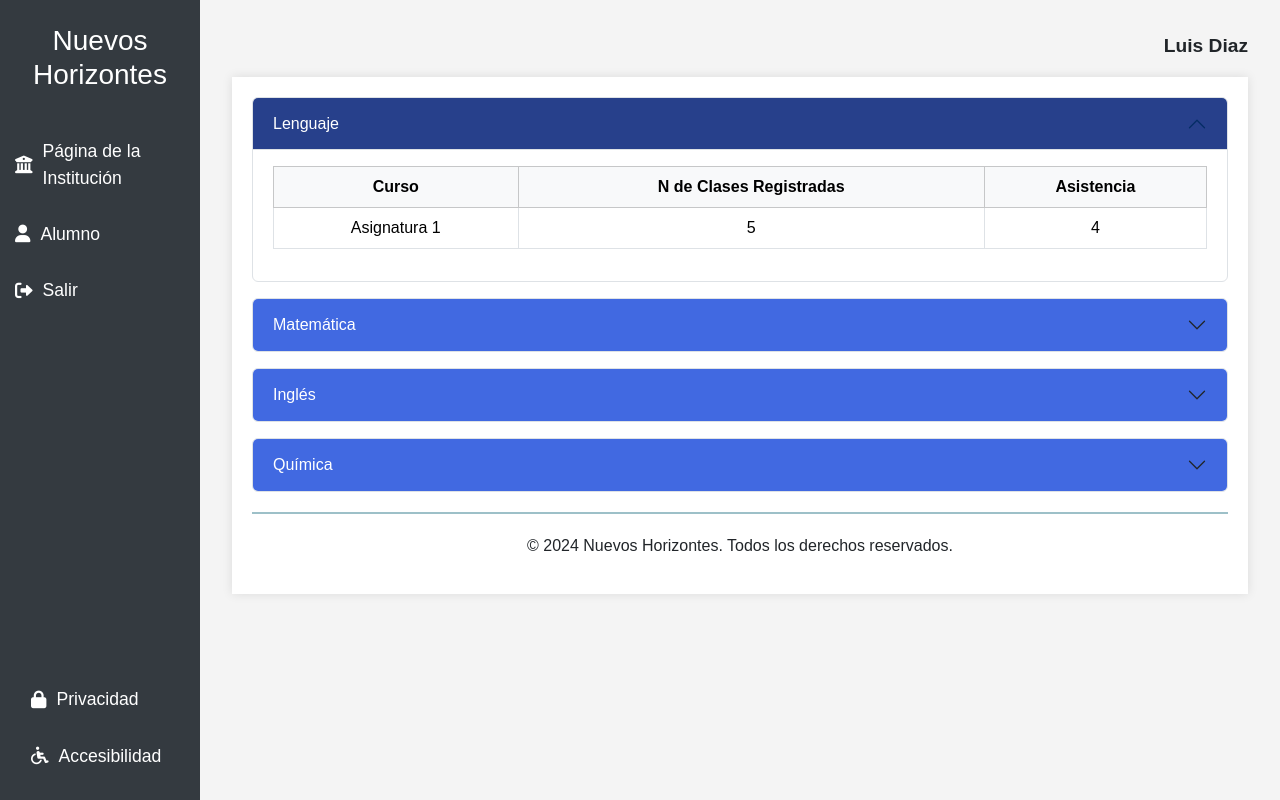
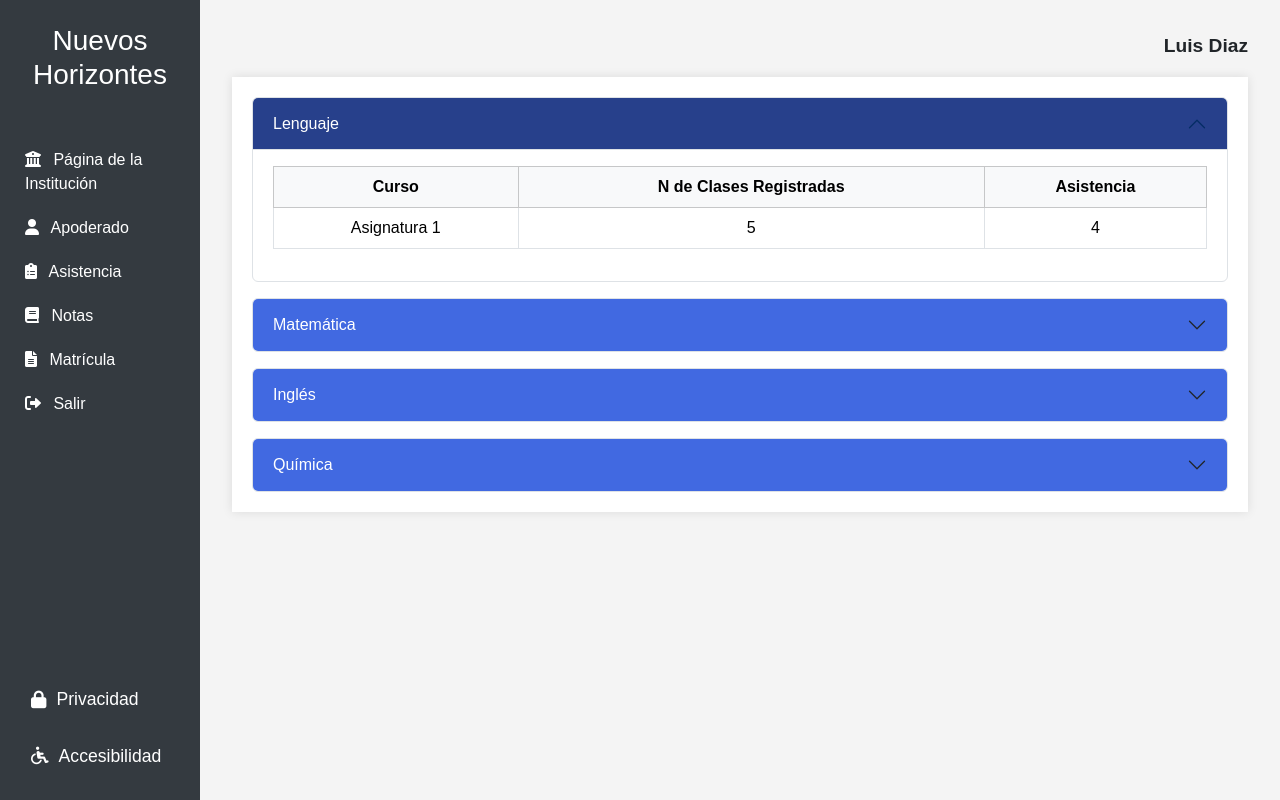
Before and after one commit to orsierra/Codigo_Capstone, a Python web app: template core/templates/apoderado.html in a window 1280 px wide. Run offline with Jinja, Linux system fonts and the light colour scheme; the template is opened without the code that fills it, so the values that code supplies are empty.

Commit message:
apoderado actualizado

```diff
--- a/core/templates/apoderado.html
+++ b/core/templates/apoderado.html
@@ -100,6 +100,33 @@
             background-color: #27408B;
         }
 
+        /* Nueva barra lateral basada en la imagen proporcionada */
+        .sidebar .menu {
+            padding: 15px;
+        }
+
+        .sidebar .menu a {
+            display: block;
+            padding: 10px;
+            text-decoration: none;
+            color: white;
+            font-size: 1em;
+        }
+
+        .sidebar .menu a:hover {
+            background-color: #495057;
+        }
+
+        .sidebar .menu i {
+            margin-right: 8px;
+        }
+
+        /* Alineación vertical de iconos e items */
+        .sidebar a {
+            display: flex;
+            align-items: center;
+        }
+
         @media (max-width: 768px) {
             .sidebar {
                 width: 100%;
@@ -118,9 +145,14 @@
     <!-- Sidebar -->
     <div class="sidebar d-flex flex-column">
         <h3 class="text-center py-4">Nuevos Horizontes</h3>
-        <a href="#"><i class="fas fa-university"></i> Página de la Institución</a>
-        <a href="#"><i class="fas fa-user"></i> Alumno</a>
-        <a href="#"><i class="fas fa-sign-out-alt"></i> Salir</a>
+        <div class="menu">
+            <a href="#"><i class="fas fa-university"></i> Página de la Institución</a>
+            <a href="#"><i class="fas fa-user"></i> Apoderado</a>
+            <a href="#"><i class="fas fa-clipboard-list"></i> Asistencia</a>
+            <a href="#"><i class="fas fa-book"></i> Notas</a>
+            <a href="#"><i class="fas fa-file-alt"></i> Matrícula</a>
+            <a href="#"><i class="fas fa-sign-out-alt"></i> Salir</a>
+        </div>
         <div class="mt-auto text-center p-3">
             <a href="#"><i class="fas fa-lock"></i> Privacidad</a>
             <a href="#"><i class="fas fa-wheelchair"></i> Accesibilidad</a>
@@ -259,18 +291,11 @@
                     </div>
                 </div>
             </div>
-
-            <!-- Footer de la página -->
-            <div class="divider"></div>
-            <footer class="text-center">
-                <p>&copy; 2024 Nuevos Horizontes. Todos los derechos reservados.</p>
-            </footer>
         </div>
     </div>
 
-    <!-- Bootstrap JS y dependencias -->
-    <script src="https://cdn.jsdelivr.net/npm/@popperjs/core@2.11.6/dist/umd/popper.min.js"></script>
-    <script src="https://cdn.jsdelivr.net/npm/bootstrap@5.3.0-alpha1/dist/js/bootstrap.min.js"></script>
+    <!-- Bootstrap JS CDN -->
+    <script src="https://cdn.jsdelivr.net/npm/bootstrap@5.3.0-alpha1/dist/js/bootstrap.bundle.min.js"></script>
 </body>
 
 </html>
```
